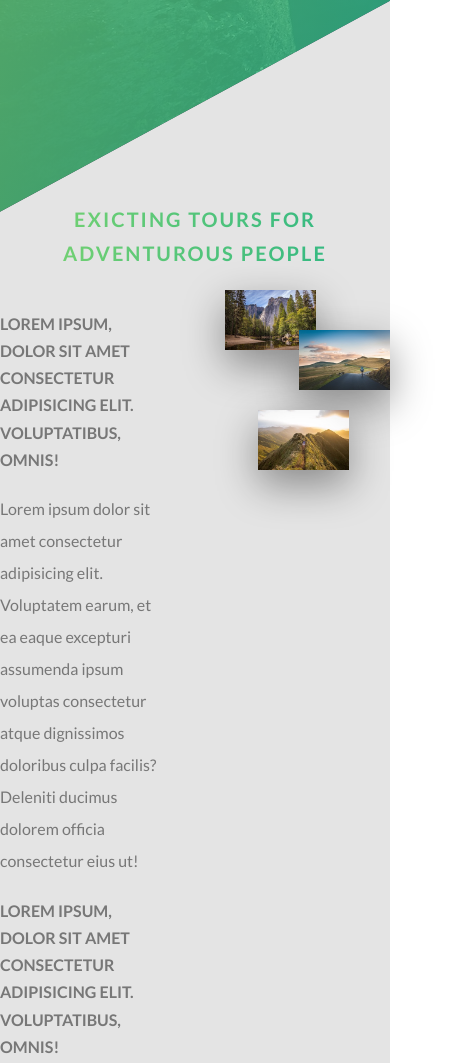
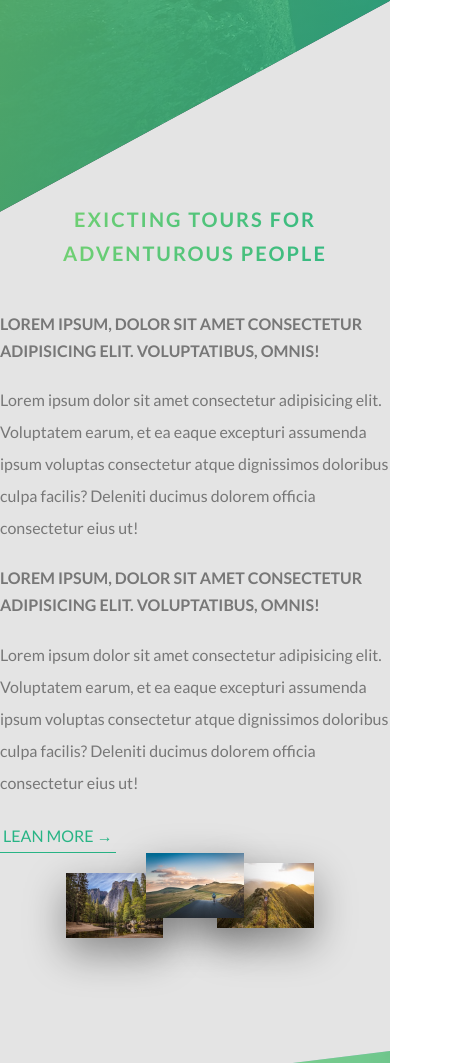
Before and after one commit to Christopher-Mcleroy/natours, a website built with webpack: page src/index.html in a window 390 px wide. Shown: the part 590-1653 px from the top of the page, 453 px wide, since content can reach past the window. Built offline with nearby package versions, Linux system fonts and the light colour scheme.

Commit message:
made media querys for pictures in about section and added media querys to the grid rows and columns

```diff
--- a/src/sass/components/_composition.scss
+++ b/src/sass/components/_composition.scss
@@ -1,5 +1,7 @@
 .composition {
   position: relative;
+  text-align: center;
+
   &__photo {
     width: 55%;
     box-shadow: 0 1.5rem 4rem rgba($color-black, 0.4);
@@ -7,20 +9,43 @@
     outline-offset: 1rem;
     transition: all 0.2s;
 
+    @include media(tab-port) {
+      width: 25%;
+    }
+
     &--photo1 {
       position: absolute;
       top: -2rem;
       left: 0;
+
+      @include media(tab-port) {
+        position: relative;
+        top: 2rem;
+        left: 2rem;
+      }
     }
     &--photo2 {
       position: absolute;
       top: 2rem;
       right: 0;
+
+      @include media(tab-port) {
+        position: relative;
+        top: 0;
+        left: 0;
+        z-index: 100;
+      }
     }
     &--photo3 {
       position: absolute;
       top: 10rem;
       left: 20%;
+
+      @include media(tab-port) {
+        position: relative;
+        top: 1rem;
+        left: -3rem;
+      }
     }
 
     &:hover {
--- a/src/sass/components/_popup.scss
+++ b/src/sass/components/_popup.scss
@@ -5,7 +5,8 @@
   top: 0;
   z-index: 5000;
   left: 0;
-  background-color: $color-grey;
+  background-color: rgba(0, 0, 0, 0.2);
+  backdrop-filter: blur(5px);
   opacity: 0;
   visibility: hidden;
   transition: all 0.2s;
--- a/src/sass/layout/_grid.scss
+++ b/src/sass/layout/_grid.scss
@@ -4,14 +4,19 @@
   margin: 0 auto;
   @include clearfix;
 
+  @include media(tab-land) {
+    max-width: 850px;
+  }
+
+  @include media(tab-port) {
+    max-width: 600px;
+  }
+
   &:not(:last-child) {
     margin-bottom: $grid-bottom-margin;
-  }
 
-  [class^='col-'] {
-    float: left;
-    &:not(:last-child) {
-      margin-right: $grid-gutter;
+    @include media(tab-port) {
+      margin-bottom: 2rem;
     }
   }
 
@@ -38,4 +43,25 @@
   .col-3-4 {
     width: calc(((100% - #{$grid-gutter} * 3) / 4) * 3 + #{$grid-gutter} * 2);
   }
+
+  & [class^='col-'] {
+    float: left;
+    &:not(:last-child) {
+      margin-right: $grid-gutter;
+
+      @include media(tab-port) {
+        margin-right: 0;
+      }
+    }
+
+    @include media(tab-port) {
+      float: none;
+      width: 100%;
+      margin-bottom: 3rem;
+    }
+
+    @include media(phone) {
+      margin-bottom: 0;
+    }
+  }
 }
```
